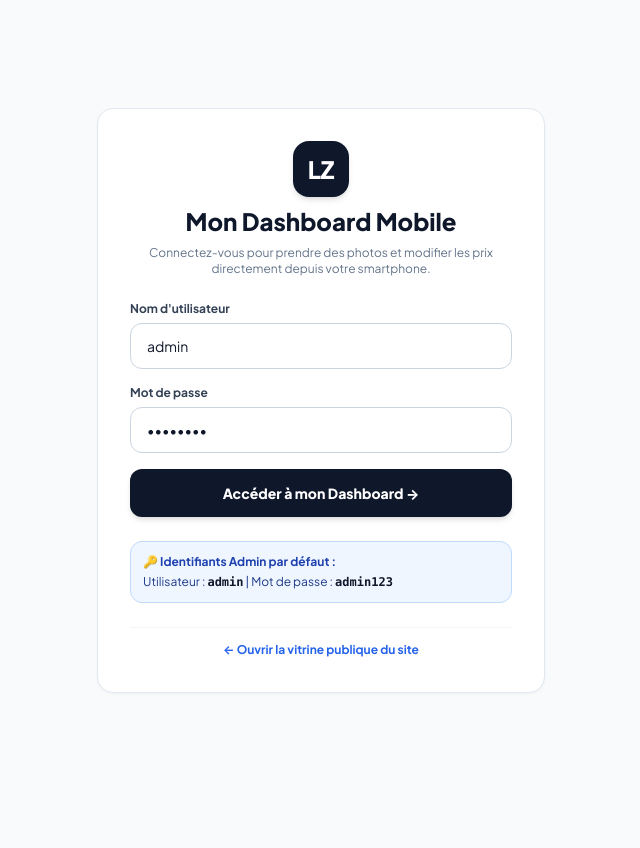
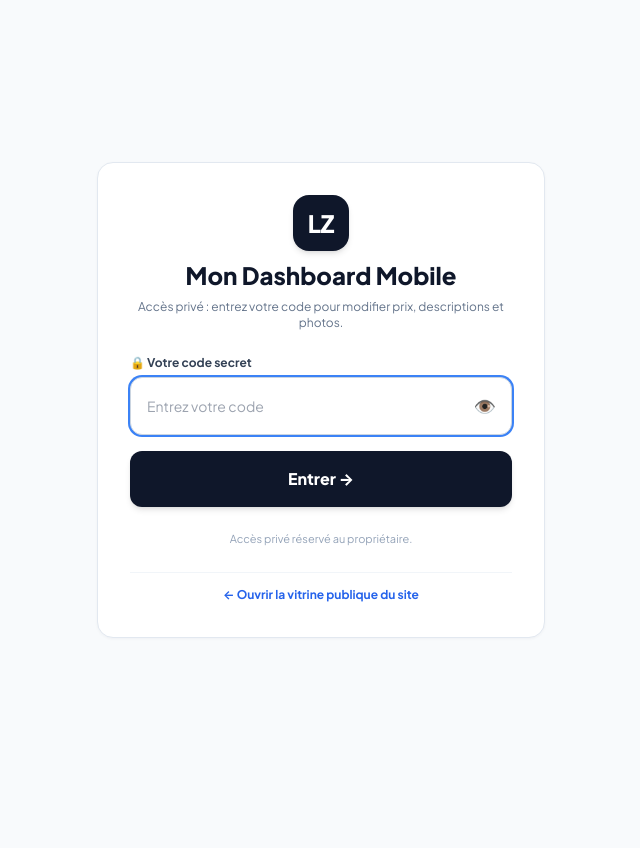
Before and after one commit to zemrirpsalahrb-ui/infotech-zemri, a Django app: page /mon-dashboard/ in a window 1280 px wide. Shown: the whole page, without its empty margins (319-959 px from the left). Run offline with Django 5.2, Linux system fonts and the light colour scheme; some libraries are stand-ins or nearby versions.

Commit message:
Dashboard proprietaire: acces par code secret, suppression des identifiants par defaut, changement de code, description complete, anti brute-force

```diff
--- a/BACKEND/api/templates/owner_dashboard.html
+++ b/BACKEND/api/templates/owner_dashboard.html
@@ -109,7 +109,11 @@
       const [token, setToken] = useState(() => localStorage.getItem("cctv_jwt") || "");
       const [profile, setProfile] = useState(null);
       const [authChecked, setAuthChecked] = useState(false);
-      const [loginForm, setLoginForm] = useState({ username: "admin", password: "admin123" });
+      const [loginForm, setLoginForm] = useState({ username: "admin", password: "" });
+      const [showCode, setShowCode] = useState(false);
+      const [mustChange, setMustChange] = useState(false);
+      const [codeModal, setCodeModal] = useState(false);
+      const [codeForm, setCodeForm] = useState({ current: "", next: "", confirm: "" });
 
       const [section, setSection] = useState("products"); // products, orders, accounts, store
       const [products, setProducts] = useState([]);
@@ -243,9 +247,34 @@
           localStorage.setItem("cctv_jwt", data.access);
           setToken(data.access);
           setProfile(data.profile);
+          if (data.must_change_code) {
+            setMustChange(true);
+            setCodeForm({ current: loginForm.password, next: "", confirm: "" });
+            setCodeModal(true);
+          }
+          setLoginForm({ username: "admin", password: "" });
           showToast("Bienvenue dans votre espace propriétaire !", "success");
         } else {
           showToast(data.error || "Identifiants incorrects", "error");
+        }
+      };
+
+      const handleChangeCode = async (e) => {
+        e.preventDefault();
+        if (codeForm.next !== codeForm.confirm) { showToast("Les deux codes ne sont pas identiques.", "error"); return; }
+        const res = await fetch(`${API_BASE}/auth/change-code/`, {
+          method: "POST",
+          headers: authHeaders,
+          body: JSON.stringify({ current: codeForm.current, new: codeForm.next })
+        });
+        const d = await res.json().catch(() => ({}));
+        if (res.ok) {
+          setMustChange(false);
+          setCodeModal(false);
+          setCodeForm({ current: "", next: "", confirm: "" });
+          showToast("Votre code secret a été changé ✓", "success");
+        } else {
+          showToast(d.error || "Impossible de changer le code.", "error");
         }
       };
 
@@ -508,7 +537,7 @@
                 </div>
                 <h1 className="text-xl sm:text-2xl font-extrabold text-slate-900">Mon Dashboard Mobile</h1>
                 <p className="text-xs text-slate-500">
-                  Connectez-vous pour prendre des photos et modifier les prix directement depuis votre smartphone.
+                  Accès privé : entrez votre code pour modifier prix, descriptions et photos.
                 </p>
               </div>
 
@@ -520,34 +549,27 @@
 
               <form onSubmit={handleLogin} className="space-y-4">
                 <div>
-                  <label className="text-xs font-bold text-slate-700 block mb-1.5">Nom d'utilisateur</label>
-                  <input
-                    required
-                    value={loginForm.username}
-                    onChange={e => setLoginForm({ ...loginForm, username: e.target.value })}
-                    className="w-full px-4 py-3 rounded-xl border border-slate-300 text-sm focus:outline-none focus:ring-2 focus:ring-blue-500"
-                  />
-                </div>
-                <div>
-                  <label className="text-xs font-bold text-slate-700 block mb-1.5">Mot de passe</label>
-                  <input
-                    required
-                    type="password"
-                    placeholder="••••••••"
-                    value={loginForm.password}
-                    onChange={e => setLoginForm({ ...loginForm, password: e.target.value })}
-                    className="w-full px-4 py-3 rounded-xl border border-slate-300 text-sm focus:outline-none focus:ring-2 focus:ring-blue-500"
-                  />
-                </div>
-                <button type="submit" className="w-full py-3.5 rounded-xl bg-slate-900 hover:bg-slate-800 text-white font-extrabold text-sm shadow-md btn-touch">
-                  Accéder à mon Dashboard →
+                  <label className="text-xs font-bold text-slate-700 block mb-1.5">🔒 Votre code secret</label>
+                  <div className="relative">
+                    <input
+                      required
+                      autoFocus
+                      type={showCode ? "text" : "password"}
+                      autoComplete="current-password"
+                      placeholder="Entrez votre code"
+                      value={loginForm.password}
+                      onChange={e => setLoginForm({ ...loginForm, password: e.target.value })}
+                      className="w-full px-4 py-4 pr-14 rounded-xl border border-slate-300 text-base focus:outline-none focus:ring-2 focus:ring-blue-500"
+                    />
+                    <button type="button" onClick={() => setShowCode(!showCode)} className="absolute right-1 top-1 bottom-1 px-3 text-lg" aria-label="Afficher le code">{showCode ? "🙈" : "👁️"}</button>
+                  </div>
+                </div>
+                <button type="submit" className="w-full py-4 rounded-xl bg-slate-900 hover:bg-slate-800 text-white font-extrabold text-base shadow-md btn-touch">
+                  Entrer →
                 </button>
               </form>
 
-              <div className="p-3 rounded-xl bg-blue-50 border border-blue-200 text-xs text-blue-900 space-y-1">
-                <div className="font-bold text-blue-800">🔑 Identifiants Admin par défaut :</div>
-                <div>Utilisateur : <strong className="font-mono text-slate-900">admin</strong> | Mot de passe : <strong className="font-mono text-slate-900">admin123</strong></div>
-              </div>
+              <p className="text-center text-[11px] text-slate-400">Accès privé réservé au propriétaire.</p>
 
               <div className="text-center pt-2 border-t border-slate-100">
                 <a href="/" className="text-xs text-blue-600 hover:underline font-bold">← Ouvrir la vitrine publique du site</a>
@@ -604,6 +626,13 @@
                 >
                   <span className={loading ? "animate-spin inline-block" : ""}>↻</span>
                   <span className="hidden sm:inline">Actualiser</span>
+                </button>
+                <button
+                  onClick={() => { setCodeForm({ current: "", next: "", confirm: "" }); setCodeModal(true); }}
+                  className="p-2 sm:px-2.5 sm:py-1.5 rounded-xl border border-slate-200 text-slate-700 hover:bg-slate-100 text-xs font-bold"
+                  title="Changer mon code secret"
+                >
+                  🔑
                 </button>
                 <button
                   onClick={() => { localStorage.removeItem("cctv_jwt"); setToken(""); setProfile(null); }}
@@ -1472,6 +1501,11 @@
                   <input value={editForm.short_description} onChange={e => setEditForm({ ...editForm, short_description: e.target.value })} className="w-full px-3 py-2.5 rounded-xl border border-slate-300" />
                 </div>
 
+                <div className="text-xs">
+                  <label className="font-bold text-slate-700 block mb-1">Description complète (affichée sur la fiche produit)</label>
+                  <textarea rows={6} value={editForm.description} onChange={e => setEditForm({ ...editForm, description: e.target.value })} className="w-full px-3 py-2.5 rounded-xl border border-slate-300 text-sm leading-relaxed" />
+                </div>
+
                 <div className="flex flex-wrap gap-3 text-xs pt-1">
                   <label className="flex items-center gap-1.5 font-bold cursor-pointer">
                     <input type="checkbox" checked={editForm.is_active} onChange={e => setEditForm({ ...editForm, is_active: e.target.checked })} />
@@ -1494,6 +1528,23 @@
               </form>
             </div>
           )}
+          {codeModal && (
+            <div className="fixed inset-0 z-[60] bg-slate-900/70 backdrop-blur-sm flex items-end sm:items-center justify-center p-0 sm:p-4" onClick={() => { if (!mustChange) setCodeModal(false); }}>
+              <form onSubmit={handleChangeCode} className="card w-full sm:max-w-md p-5 space-y-3 rounded-t-3xl sm:rounded-2xl" onClick={e => e.stopPropagation()}>
+                <h3 className="text-base font-extrabold text-slate-900">🔑 {mustChange ? "Choisissez votre code secret" : "Changer mon code secret"}</h3>
+                {mustChange && <p className="text-xs text-amber-700 bg-amber-50 border border-amber-200 rounded-xl p-2.5">Pour protéger votre site, remplacez le code par défaut par un code que vous seul connaissez.</p>}
+                {!mustChange && (
+                  <input type="password" required placeholder="Code actuel" value={codeForm.current} onChange={e => setCodeForm({ ...codeForm, current: e.target.value })} className="w-full px-4 py-3.5 rounded-xl border border-slate-300 text-base" />
+                )}
+                <input type="password" required minLength={6} placeholder="Nouveau code (6 caractères minimum)" value={codeForm.next} onChange={e => setCodeForm({ ...codeForm, next: e.target.value })} className="w-full px-4 py-3.5 rounded-xl border border-slate-300 text-base" />
+                <input type="password" required minLength={6} placeholder="Répétez le nouveau code" value={codeForm.confirm} onChange={e => setCodeForm({ ...codeForm, confirm: e.target.value })} className="w-full px-4 py-3.5 rounded-xl border border-slate-300 text-base" />
+                <div className="grid grid-cols-2 gap-2.5 pt-1">
+                  {!mustChange ? <button type="button" onClick={() => setCodeModal(false)} className="btn-touch py-3 rounded-xl border border-slate-300 text-slate-700 font-bold text-sm">Annuler</button> : <span></span>}
+                  <button type="submit" className="btn-touch py-3 rounded-xl bg-slate-900 text-white font-extrabold text-sm">✓ Enregistrer</button>
+                </div>
+              </form>
+            </div>
+          )}
         </div>
       );
     }
--- a/BACKEND/api/urls.py
+++ b/BACKEND/api/urls.py
@@ -8,6 +8,7 @@ from .views import (
     KitBuilderEvaluateView,
     RegisterView,
     LoginView,
+    ChangeOwnerCodeView,
     MeView,
     CheckoutOrderView,
     OrderTrackView,
@@ -46,6 +47,7 @@ urlpatterns = [
     path("auth/login/", LoginView.as_view(), name="auth-login"),
     path("auth/refresh/", TokenRefreshView.as_view(), name="auth-refresh"),
     path("auth/me/", MeView.as_view(), name="auth-me"),
+    path("auth/change-code/", ChangeOwnerCodeView.as_view(), name="auth-change-code"),
 
     # Delivery Partner (NOEST) Endpoints
     path("delivery/wilayas/", DeliveryWilayasView.as_view(), name="delivery-wilayas"),
```
Also changed, not shown: BACKEND/api/views.py (+32 -0 lines).
